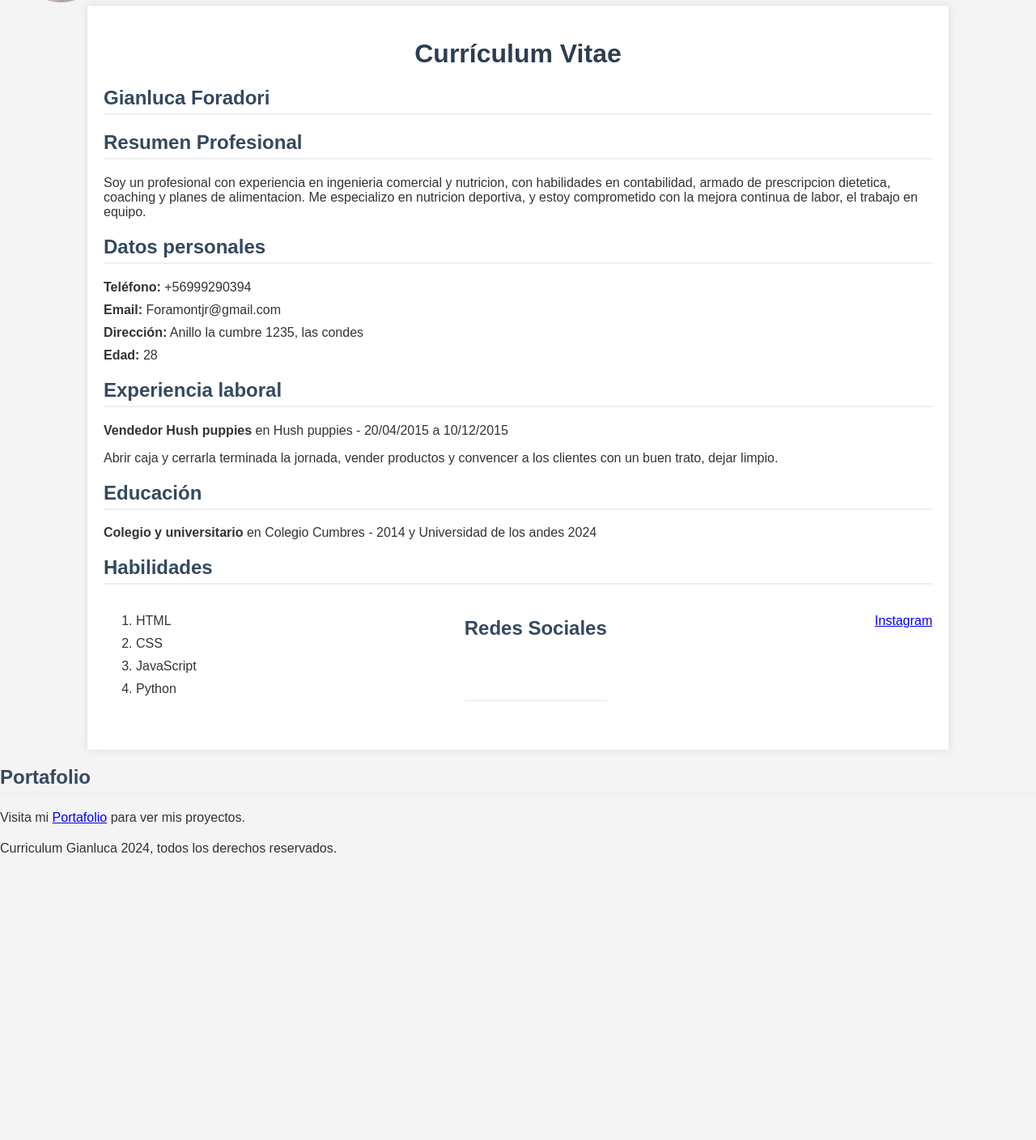
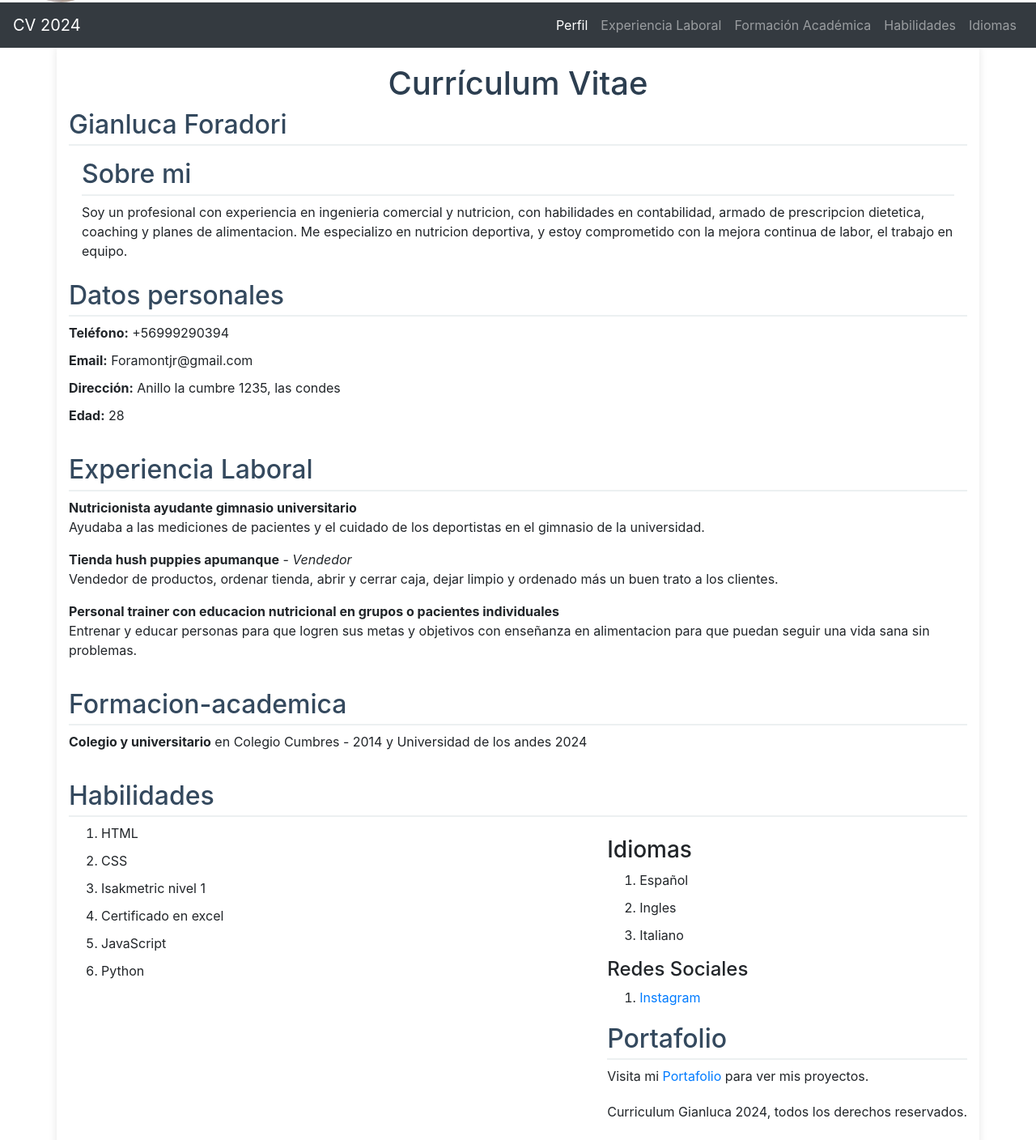
Before and after one commit to Gianluca-CL/Curriculum, a plain HTML site: page index.html in a window 1280 px wide. Shown: the part 198-1606 px from the top of the page at 81% size. Before the commit the page ends 1271 px from the top, so only its background shows below. Drawn offline with nearby package versions, Linux system fonts and the light colour scheme.

Commit message:
Cambios finales

```diff
--- a/index.html
+++ b/index.html
@@ -6,16 +6,44 @@
     <img src="assets\Images\mi_foto Cv Gianluca.jpg" alt="Foto de Gianluca" width="150" style="border-radius: 50%;">
     <title>Currículum - Gianluca Foradori</title>
     <link rel="stylesheet" href="assets/css/styles.css">
+    <link href="https://stackpath.bootstrapcdn.com/bootstrap/4.5.2/css/bootstrap.min.css" rel="stylesheet">
 
 </head>
 <body>
+    <nav class="navbar navbar-expand-lg navbar-dark bg-dark">
+        <a class="navbar-brand" href="#">CV 2024</a>
+        <button class="navbar-toggler" type="button" data-toggle="collapse" data-target="#navbarNav" aria-controls="navbarNav" aria-expanded="false" aria-label="Toggle navigation">
+            <span class="navbar-toggler-icon"></span>
+        </button>
+        <div class="collapse navbar-collapse" id="navbarNav">
+            <ul class="navbar-nav ml-auto">
+                <li class="nav-item active">
+                    <a class="nav-link" href="#perfil">Perfil</a>
+                </li>
+                <li class="nav-item">
+                    <a class="nav-link" href="#experiencia">Experiencia Laboral</a>
+                </li>
+                <li class="nav-item">
+                    <a class="nav-link" href="#formacion-academica">Formación Académica</a>
+                </li>
+                <li class="nav-item">
+                    <a class="nav-link" href="#habilidades">Habilidades</a>
+                </li>
+                <li class="nav-item">
+                    <a class="nav-link" href="#idiomas">Idiomas</a>
+                </li>
+
+            </ul>
+        </div>
+    </nav>
 
     <div class="container">
         <h1>Currículum Vitae</h1>
         <h2>Gianluca Foradori</h2>
 
  <div class="section">
-    <h2>Resumen Profesional</h2>
+    <div id="perfil" class="nav-link">
+    <h2>Sobre mi</h2>
     <p>
         Soy un profesional con experiencia en ingenieria comercial y nutricion, con habilidades en contabilidad, armado de prescripcion dietetica, coaching y planes de alimentacion.
         Me especializo en nutricion deportiva, y estoy comprometido con la mejora continua de labor, el trabajo en equipo.
@@ -32,35 +60,63 @@
         </div>
 
         <div class="section">
-            <h2>Experiencia laboral</h2>
-            <ul>
-                <li><strong>Vendedor Hush puppies</strong> en Hush puppies - 20/04/2015 a 10/12/2015</li>
-                <p>Abrir caja y cerrarla terminada la jornada, vender productos y convencer a los clientes con un buen trato, dejar limpio.</p>
-            </ul>
+            <div id="experiencia" class="nav-link"></div>
+            <section id="experiencia-laboral">
+                <h2>Experiencia Laboral</h2>
+                <ul>
+                    <li>
+                        <strong>Nutricionista ayudante gimnasio universitario</strong>
+                        <p>Ayudaba a las mediciones de pacientes y el cuidado de los deportistas en el gimnasio de la universidad.</p>
+                    </li>
+                    <li>
+                        <strong>Tienda hush puppies apumanque</strong> - <em>Vendedor</em>
+                        <p>Vendedor de productos, ordenar tienda, abrir y cerrar caja, dejar limpio y ordenado más un buen trato a los clientes.</p>
+                    </li>
+                    <li>
+                        <strong>Personal trainer con educacion nutricional en grupos o pacientes individuales</strong>
+                        <p>Entrenar y educar personas para que logren sus metas y objetivos con enseñanza en alimentacion para que puedan seguir una vida sana sin problemas.</p>
+                    </li>
+                </ul>
+            </section>
+
         </div>
 
         <div class="section">
-            <h2>Educación</h2>
+            <div id="formacion-academica" class="nav-link"></div>
+            <h2>Formacion-academica</h2>
             <ul>
                 <li><strong>Colegio y universitario</strong> en Colegio Cumbres - 2014 y Universidad de los andes 2024</li>
             </ul>
         </div>
-
         <div class="section">
+            <div id="habilidades" class="nav-link"></div>
             <h2>Habilidades</h2>
             <div class="skills">
                 <ol>
                     <li>HTML</li>
                     <li>CSS</li>
-
-
+                    <li>Isakmetric nivel 1</li>
+                    <li>Certificado en excel</li>
                     <li>JavaScript</li>
                     <li>Python</li>
                 </ol>
-            <h2>Redes Sociales</h2>
-            <ul>
+        <div class="section">
+            <div id="idiomas" class="nav-link"></div>
+            <h3>Idiomas</h3>
+            <div class="Idioms">
+                <ol>
+                    <li>Español</li>
+                    <li>Ingles</li>
+                    <li>Italiano</li>
+
+                </ol>
+
+        <div class="section">
+            <h4>Redes Sociales</h4>
+            <div class="Social">
+                <ol>
                 <li> <a href="https://www.instagram.com/gianluca_foradori/">Instagram</a> </a></li>
-                </ul>
+            </ol>
             </div>
         </div>
     </div>
@@ -68,6 +124,9 @@
     <h2>Portafolio</h2>
     <p>Visita mi <a href="portafolio/portafolio.html">Portafolio</a> para ver mis proyectos.</p>
 </div>
+<script src="https://code.jquery.com/jquery-3.5.1.slim.min.js"></script>
+<script src="https://cdn.jsdelivr.net/npm/@popperjs/core@2.5.2/dist/umd/popper.min.js"></script>
+<script src="https://stackpath.bootstrapcdn.com/bootstrap/4.5.2/js/bootstrap.min.js"></script>
 
     <footer>
         <p>Curriculum Gianluca 2024, todos los derechos reservados.</p>
```
Also changed, not shown: portafolio/portafolio.html (+24 -27 lines), portafolio/Assets/Images/bg-hero.jpg (renamed from assets/Images/bg-hero.jpg), portafolio/Assets/Images/card-1.jpg (renamed from assets/Images/card-1.jpg), portafolio/Assets/Images/card-2.jpg (renamed from assets/Images/card-2.jpg), portafolio/Assets/Images/card-3.jpg (renamed from assets/Images/card-3.jpg), portafolio/Assets/Images/logo.png (renamed from assets/Images/logo.png).
